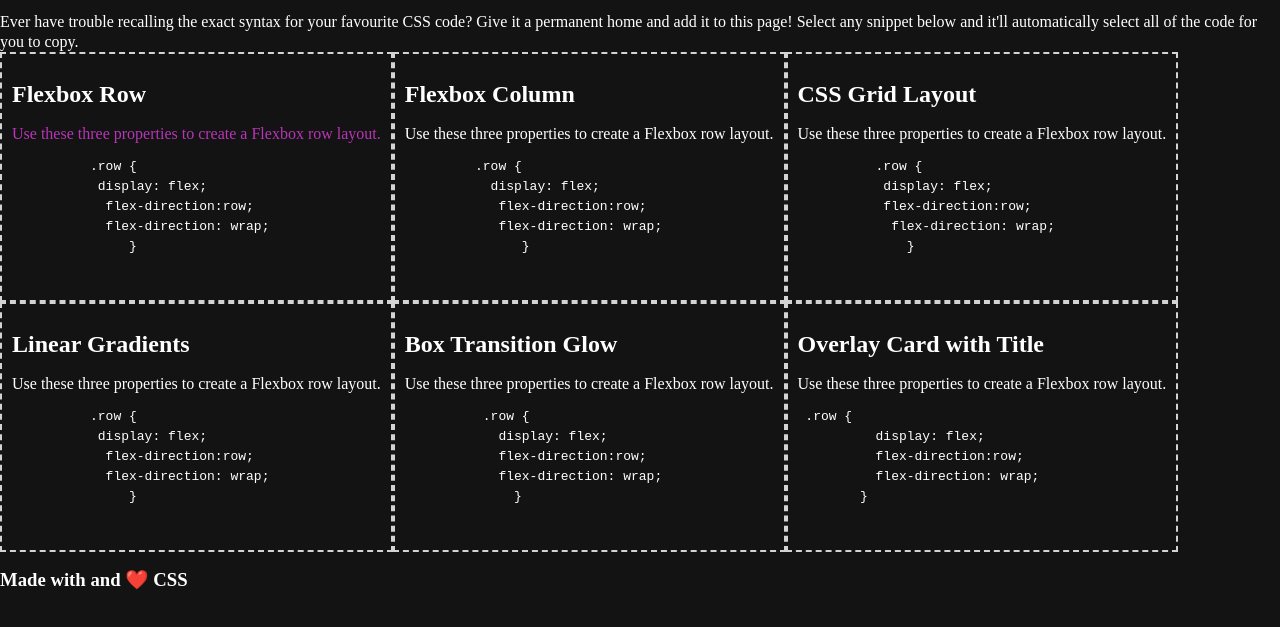
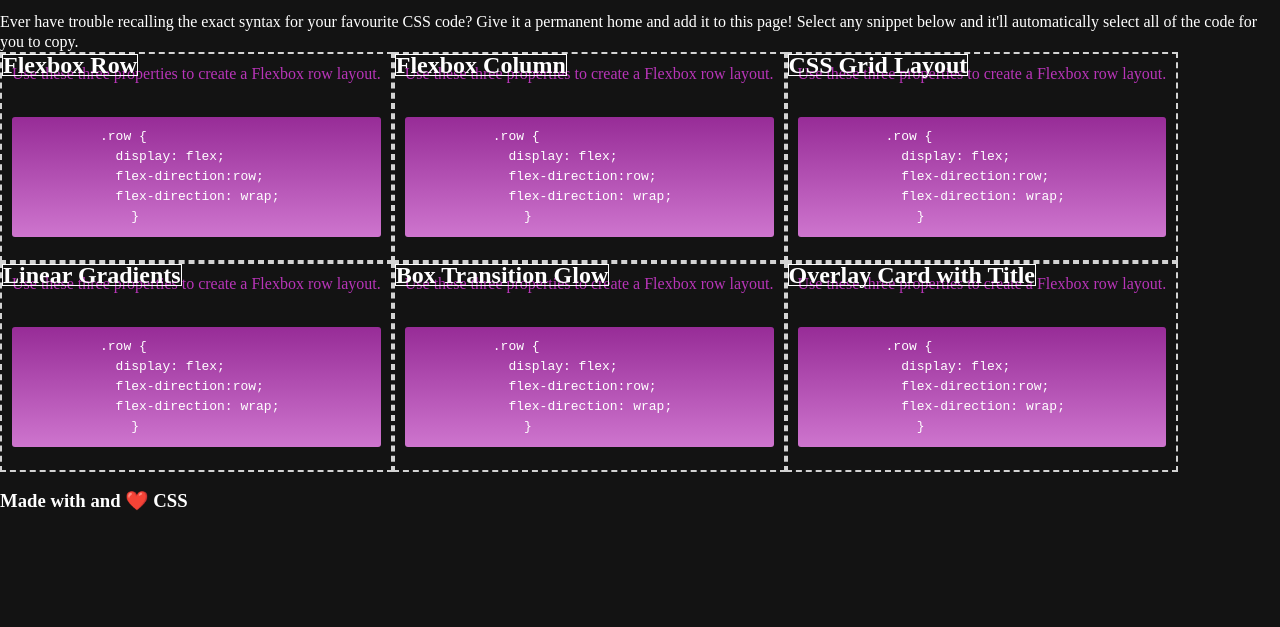
Before and after one commit to natasha-mann/CSS-Snippet-Cheat-Sheet, a plain HTML site: page index.html in a window 1280 px wide. Shown: the part 51-678 px from the top of the page. Drawn offline with Linux system fonts and the light colour scheme.

Commit message:
Added more styling on card items

```diff
--- a/assets/css/style.css
+++ b/assets/css/style.css
@@ -1,3 +1,7 @@
+html {
+  box-sizing: border-box;
+}
+
 body {
   background-color: rgb(19, 19, 19);
   margin: 0px;
@@ -26,12 +30,32 @@ body {
 
 .card-item {
   border: 2px dashed lightgray;
-  padding: 10px;
+  /* padding: 10px; */
   text-align: justify;
+  position: relative;
+}
+
+.card-item h2 {
+  position: absolute;
+  border: 1px solid white;
+  margin: 0px;
 }
 
 .info__card {
   color: rgb(184, 53, 184);
+  padding: 10px;
+}
+
+.code-container {
+  padding: 10px;
+}
+
+.code-snippet {
+  border-radius: 3px;
+  background-color: rgb(15, 10, 15);
+  padding: 10px;
+  /* gradient */
+  background: linear-gradient(to bottom, rgb(151, 44, 151), rgb(206, 117, 206));
 }
 
 .title__footer {
--- a/index.html
+++ b/index.html
@@ -23,69 +23,90 @@
         <div class="info__card">
           Use these three properties to create a Flexbox row layout.
         </div>
-        <pre>
-          .row {
-           display: flex;
-            flex-direction:row;
-            flex-direction: wrap;
-               }
-        </pre>
-      </div>
-      <div class="card-item">
-        <h2>Flexbox Column</h2>
-        <div>Use these three properties to create a Flexbox row layout.</div>
-        <pre>
-         .row {
-           display: flex;
-            flex-direction:row;
-            flex-direction: wrap;
-               }
-      </pre
-        >
-      </div>
-      <div class="card-item">
-        <h2>CSS Grid Layout</h2>
-        <div>Use these three properties to create a Flexbox row layout.</div>
-        <pre>
-          .row {
-           display: flex;
-           flex-direction:row;
-            flex-direction: wrap;
-              }
-        </pre>
-      </div>
-      <div class="card-item">
-        <h2>Linear Gradients</h2>
-        <div>Use these three properties to create a Flexbox row layout.</div>
-        <pre>
-          .row {
-           display: flex;
-            flex-direction:row;
-            flex-direction: wrap;
-               }
-        </pre>
-      </div>
-      <div class="card-item">
-        <h2>Box Transition Glow</h2>
-        <div>Use these three properties to create a Flexbox row layout.</div>
-        <pre>
+        <div class="code-container">
+          <pre class="code-snippet">
           .row {
             display: flex;
             flex-direction:row;
             flex-direction: wrap;
-              }
-        </pre>
+              }</pre
+          >
+        </div>
+      </div>
+      <div class="card-item">
+        <h2>Flexbox Column</h2>
+        <div class="info__card">
+          Use these three properties to create a Flexbox row layout.
+        </div>
+        <div class="code-container">
+          <pre class="code-snippet">
+          .row {
+            display: flex;
+            flex-direction:row;
+            flex-direction: wrap;
+              }</pre
+          >
+        </div>
+      </div>
+      <div class="card-item">
+        <h2>CSS Grid Layout</h2>
+        <div class="info__card">
+          Use these three properties to create a Flexbox row layout.
+        </div>
+        <div class="code-container">
+          <pre class="code-snippet">
+          .row {
+            display: flex;
+            flex-direction:row;
+            flex-direction: wrap;
+              }</pre
+          >
+        </div>
+      </div>
+      <div class="card-item">
+        <h2>Linear Gradients</h2>
+        <div class="info__card">
+          Use these three properties to create a Flexbox row layout.
+        </div>
+        <div class="code-container">
+          <pre class="code-snippet">
+          .row {
+            display: flex;
+            flex-direction:row;
+            flex-direction: wrap;
+              }</pre
+          >
+        </div>
+      </div>
+      <div class="card-item">
+        <h2>Box Transition Glow</h2>
+        <div class="info__card">
+          Use these three properties to create a Flexbox row layout.
+        </div>
+        <div class="code-container">
+          <pre class="code-snippet">
+          .row {
+            display: flex;
+            flex-direction:row;
+            flex-direction: wrap;
+              }</pre
+          >
+        </div>
       </div>
       <div class="card-item">
         <h2>Overlay Card with Title</h2>
-        <div>Use these three properties to create a Flexbox row layout.</div>
-        <pre>
- .row {
-          display: flex;
-          flex-direction:row;
-          flex-direction: wrap;
-        }</pre
-        >
+        <div class="info__card">
+          Use these three properties to create a Flexbox row layout.
+        </div>
+        <div class="code-container">
+          <pre class="code-snippet">
+          .row {
+            display: flex;
+            flex-direction:row;
+            flex-direction: wrap;
+              }</pre
+          >
+        </div>
       </div>
     </main>
     <footer>
```
